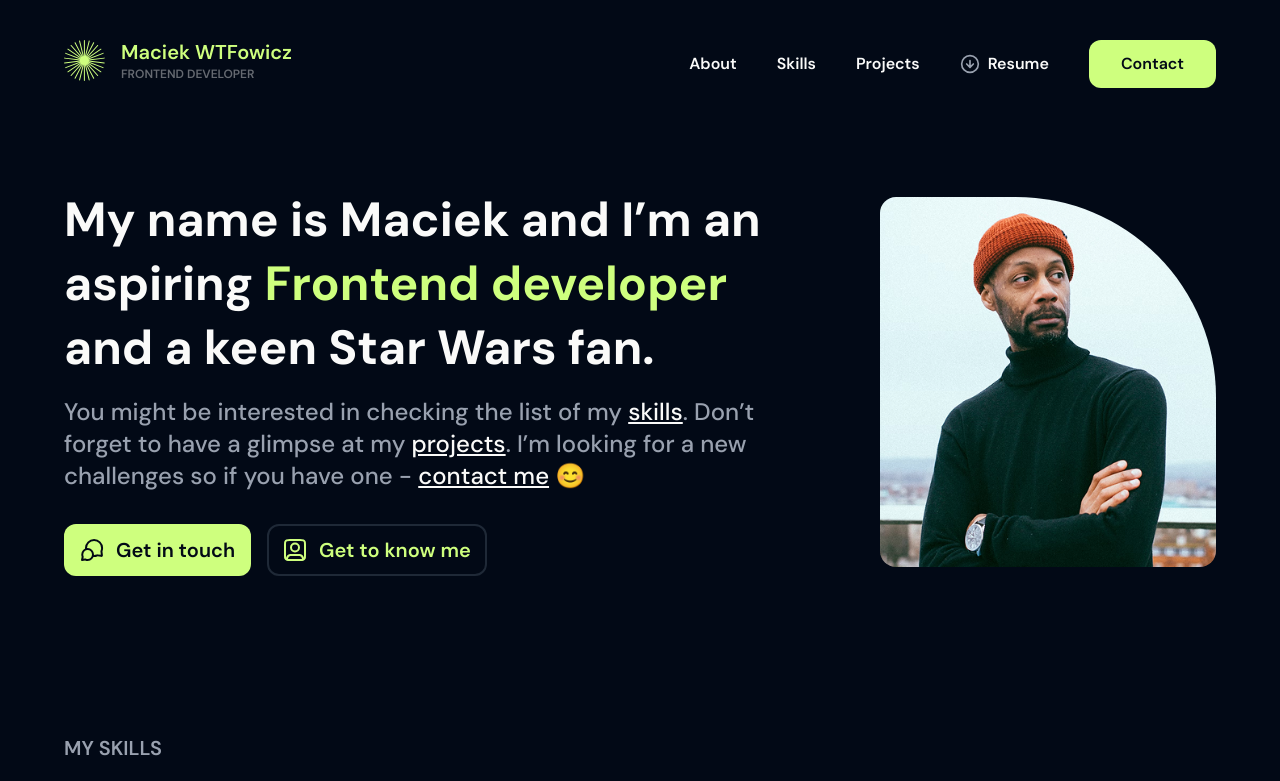
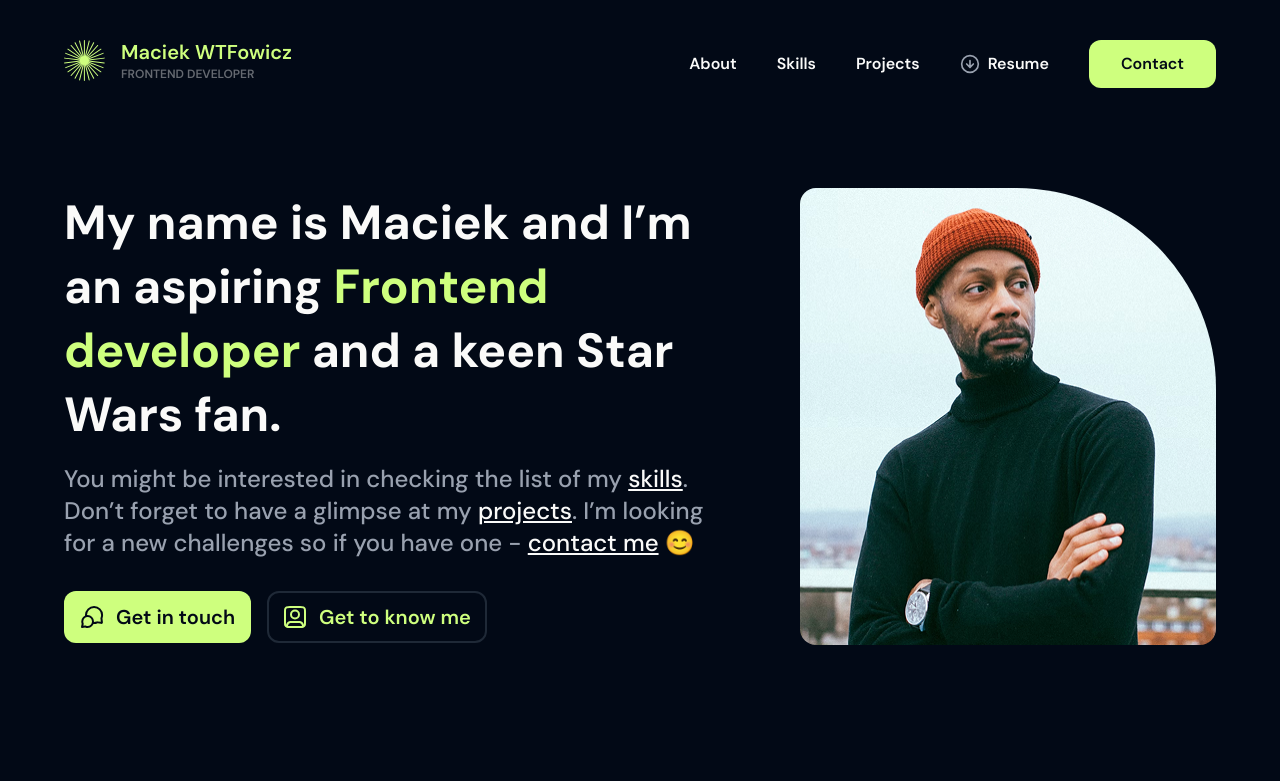
Before and after one commit to Domanskey/Course-Final-Project, a React (Vite) app: page / in a window 1280 px wide. Shown: the top 781 px of the page. Built offline with nearby package versions, Linux system fonts and the light colour scheme; no server answers.

Commit message:
fix: layout shifts

```diff
--- a/src/components/About.jsx
+++ b/src/components/About.jsx
@@ -14,7 +14,7 @@ export function About() {
 
 function PersonalInfo() {
   return (
-    <div className="m:max-w-3/5 xl:max-w-188">
+    <div>
       <h2 className="text-2xl sm:text-3xl md:text-4xl xl:text-[48px]/[64px] font-bold mb-4">
         My name is Maciek and I’m an aspiring
         <span className="text-second"> Frontend developer </span>
--- a/src/components/Profile.jsx
+++ b/src/components/Profile.jsx
@@ -1,5 +1,5 @@
-import profileWebp from "../assets/images/profile.png?format=webp";
-import profileAvif from "../assets/images/profile.png?format=avif";
+import profileWebp from "../assets/images/profile.png?format=webp&width=832";
+import profileAvif from "../assets/images/profile.png?format=avif&width=832";
 import profilePng from "../assets/images/profile.png";
 
 export function Profile() {
@@ -8,7 +8,10 @@ export function Profile() {
       <source srcSet={profileAvif} type="image/avif" />
       <source srcSet={profileWebp} type="image/webp" />
       <img
-        className="rounded-2xl rounded-tr-[200px] -mx-2 m:mx-0 w-[calc(100%+16px)] m:w-full max-w-104"
+        width={832}
+        height={918}
+        fetchpriority="high"
+        className="rounded-2xl aspect-[0.91] rounded-tr-[200px] -mx-2 m:mx-0 w-[calc(100%+16px)] m:w-full m:min-w-104 max-w-104"
         src={profilePng}
         alt="Profile"
       />
```
